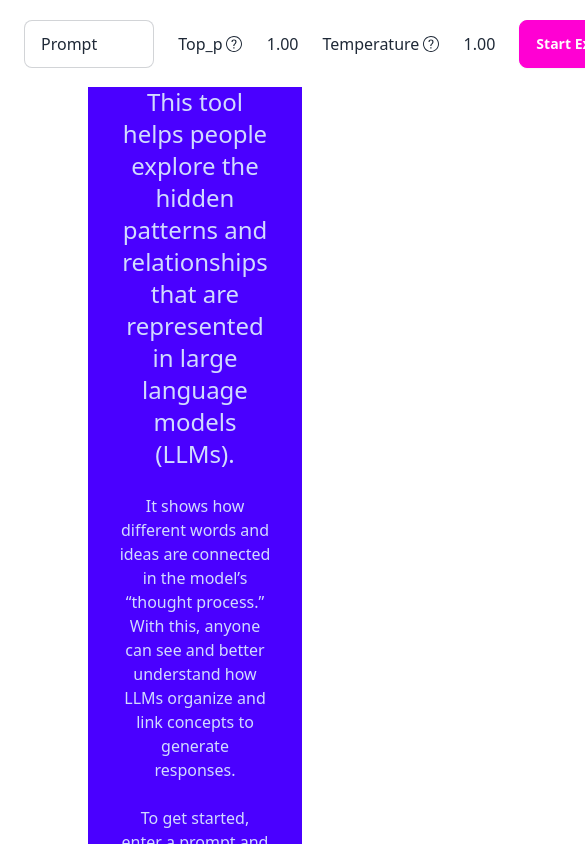
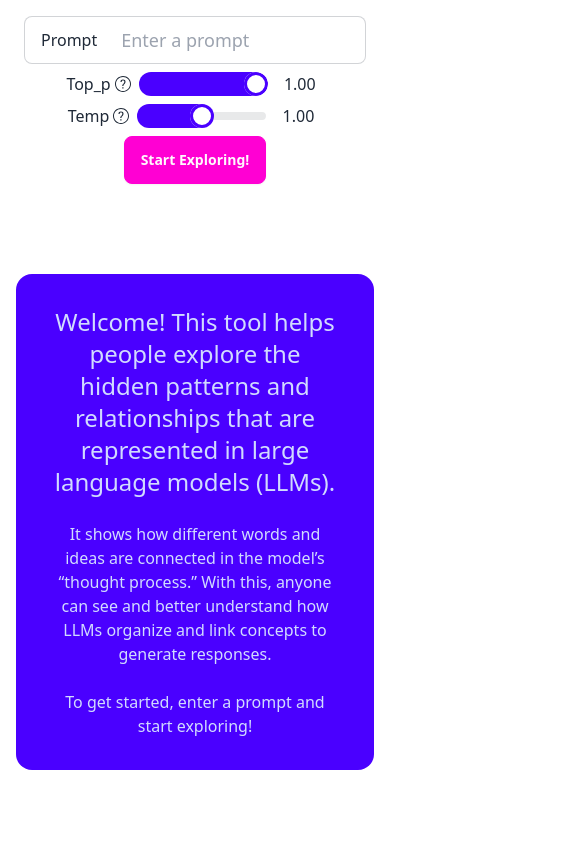
Before and after one commit to kafedewa/llm-explorer, a React (Vite) app in the folder llm_visualizer/: page / in a window 390 px wide. Shown: the top 844 px of the page, 585 px wide, since content can reach past the window. Built offline with nearby package versions, Linux system fonts and the light colour scheme.

Commit message:
Updates for mobile

```diff
--- a/llm_visualizer/src/components/promptForm/PromptForm.jsx
+++ b/llm_visualizer/src/components/promptForm/PromptForm.jsx
@@ -20,23 +20,25 @@ const PromptForm = ({ setCompletion, prompt, setPrompt, top_p, setTop_p, tempera
 
 
     return (
-        <div className="navbar flex">
-            <form onSubmit={handleSubmit} className='w-full p-4'>
-                <label className="input input-bordered w-full flex items-center gap-2 mr-6">
+        <div className='h-fit'>
+        <div className="navbar flex-wrap">
+            <form onSubmit={handleSubmit} className='w-full items-center justify-center flex flex-col lg:flex-row p-4 pb-2 pt-2'>
+                <label className="input input-bordered w-full flex items-center lg:mr-2">
                     Prompt
                     <input type="text"
                         placeholder='Enter a prompt'
                         value={prompt}
                         onChange={(e) => setPrompt(e.target.value)}
-                        className='input-md text-black w-full'
+                        className='input-lg text-black w-full'
                     />
                 </label>
 
                 <InputSlider value={top_p} setValue={setTop_p} label={"Top_p"} min={"0"} max={"1.00"} dataTip={"Limits the output to the top p cumulative probability of the predicted words, meaning it restricts word selection to a subset of the most likely words."} />
-                <InputSlider value={temperature} setValue={setTemperature} label={"Temperature"} min={"0"} max={"2.00"} dataTip={"Controls the \"creativity\" or randomness of the output. Higher values maske the responses more random, encouraging creative or diverse outputs."} />
+                <InputSlider value={temperature} setValue={setTemperature} label={"Temp"} min={"0"} max={"2.00"} dataTip={"Controls the \"creativity\" or randomness of the output. Higher values maske the responses more random, encouraging creative or diverse outputs."} />
 
-                <button className='btn btn-secondary join-item' type='submit'>Start Exploring!</button>
+                <button className='btn btn-secondary join-item mt-2 lg:mt-0' type='submit'>Start Exploring!</button>
             </form>
+        </div>
         </div>
     )
 }
--- a/llm_visualizer/src/components/promptForm/inputSlider/InputSlider.jsx
+++ b/llm_visualizer/src/components/promptForm/inputSlider/InputSlider.jsx
@@ -1,17 +1,17 @@
 import { SlQuestion } from "react-icons/sl";
 
-const InputSlider = ({value, setValue, label, min, max, dataTip}) => {
+const InputSlider = ({ value, setValue, label, min, max, dataTip }) => {
 
   return (
-        <>
-        <div> {label}</div>
-        <div className='tooltip tooltip-bottom' data-tip={dataTip}>
-          <SlQuestion className="ml-1 mr-2"/>
-        </div>
-        <input type="range" min={min} max={max} value={value}  onChange={(e) => setValue(e.target.value)} step="0.01" className="range range-primary w-1/4 mr-2" />
-        <div className='mr-6 min-w-10 w-10 text-right'> {parseFloat(value).toFixed(2)} </div>
-        </>
-        )
+    <div className="flex justify-center flex-row mt-2 lg:mt-0 lg:w-1/3">
+      <div> {label}</div>
+      <div className='tooltip tooltip-bottom mt-1' data-tip={dataTip}>
+        <SlQuestion className="ml-1 mr-2" />
+      </div>
+      <input type="range" min={min} max={max} value={value} onChange={(e) => setValue(e.target.value)} step="0.01" className="range range-primary mr-2" />
+      <div className='mr-2 min-w-10 w-10 text-right'> {parseFloat(value).toFixed(2)} </div>
+    </div>
+  )
 }
 
 export default InputSlider
--- a/llm_visualizer/src/components/response/ResponseCard.jsx
+++ b/llm_visualizer/src/components/response/ResponseCard.jsx
@@ -1,17 +1,14 @@
-import React from 'react'
 
 const ResponseCard = ({ response, id }) => {
 
   return (
-    <div className='mt-2'>
-      <div className="card pt-4 bg-primary text-primary-content w-full">
+      <div className="card pt-4 bg-primary text-primary-content h-fit w-full">
         <div className="card-body p-0 text-left align-text-top">
           <h2 className="card-title p-0 text-left align-text-top">Branch {id + 1} </h2>
           <p className='text-left align-text-top'>Average Logprobs: {(response.score / response.response.length).toFixed(5)}</p>
           <p className='text-left align-text-top'>Response: {response.response}</p>
         </div>
       </div>
-    </div>
   )
 }
 
--- a/llm_visualizer/src/components/response/ResponseContainer.jsx
+++ b/llm_visualizer/src/components/response/ResponseContainer.jsx
@@ -2,15 +2,15 @@ import ResponseCard from "./ResponseCard"
 
 const ResponseContainer = ({ responses}) => {
   return (
-    <div className="drawer-side h-[calc(100vh-4rem)] top-16 overflow-auto ">
+    <div className="drawer-side h-[calc(100vh-13rem)] lg:h-[calc(100vh-5rem)] overflow-auto ">
         <label htmlFor="my-drawer" aria-label="close sidebar" className="drawer-overlay"></label>
-        <ul className="menu bg-base-100 grid grid-cols-1 text-base-content h-full w-80 pb-24">
+        <ul className="menu bg-base-100 grid grid-cols-1 gap-2 auto-rows-max text-base-content h-full w-80">
             {responses ?
                 responses.map((response, idx) => (
                     <ResponseCard key={idx} response={response} id={idx} />
                 ))
                 :
-                <div className="card bg-primary items-center justify-center text-primary-content h-full">
+                <div className="card row-span-full bg-primary text-primary-content">
                     <h2 className="card-title p-0 text-2xl text-center">Start creating a response by clicking the node on the left.</h2>
                     <p> <br></br></p>
                     <p className="text-base">Each node contains two things: </p>
--- a/llm_visualizer/src/components/welcome/Welcome.jsx
+++ b/llm_visualizer/src/components/welcome/Welcome.jsx
@@ -2,9 +2,9 @@ import React from 'react'
 
 const Welcome = () => {
   return (
-    <div className='h-full overflow-auto px-4 py-4'>
+    <div className='h-[calc(100vh-4rem)] top-16  overflow-auto px-4 py-4'>
         <div className='flex flex-col h-full text-base items-center justify-center'>
-            <div className="card pt-4 bg-primary text-primary-content w-3/5 sm:w-4/5">
+            <div className="card pt-4 bg-primary text-primary-content w-px-300 sm:w-3/5">
                 <p className='text-2xl'>Welcome! This tool helps people explore the hidden patterns and relationships that are represented in large language models (LLMs). </p>
                 <p> <br></br></p>
                 <p>It shows how different words and ideas are connected in the model’s “thought process.” With this, anyone can see and better understand how LLMs organize and link concepts to generate responses.</p>
--- a/llm_visualizer/src/output.css
+++ b/llm_visualizer/src/output.css
@@ -920,7 +920,6 @@ html {
   display: flex;
   align-items: center;
   padding: var(--navbar-padding, 0.5rem);
-  min-height: 4rem;
   width: 100%;
 }
 
```
